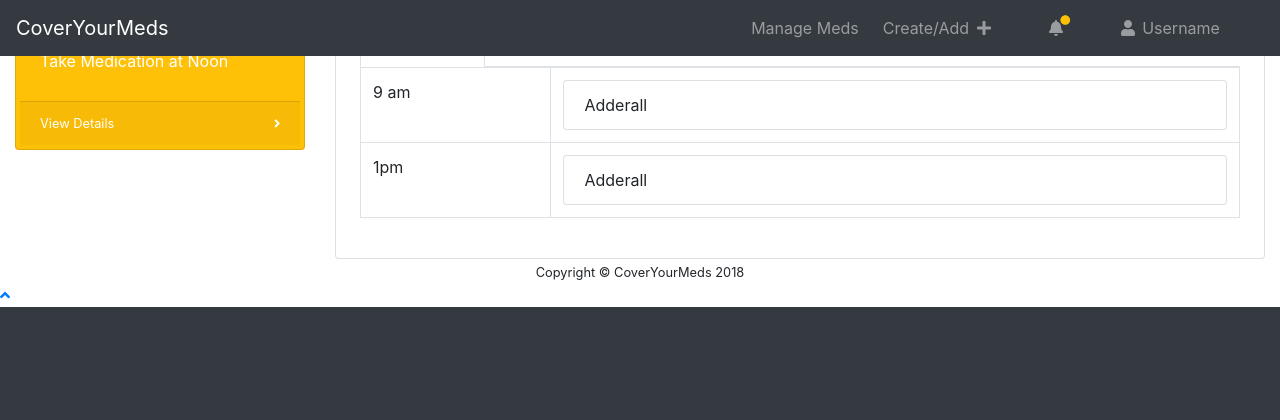
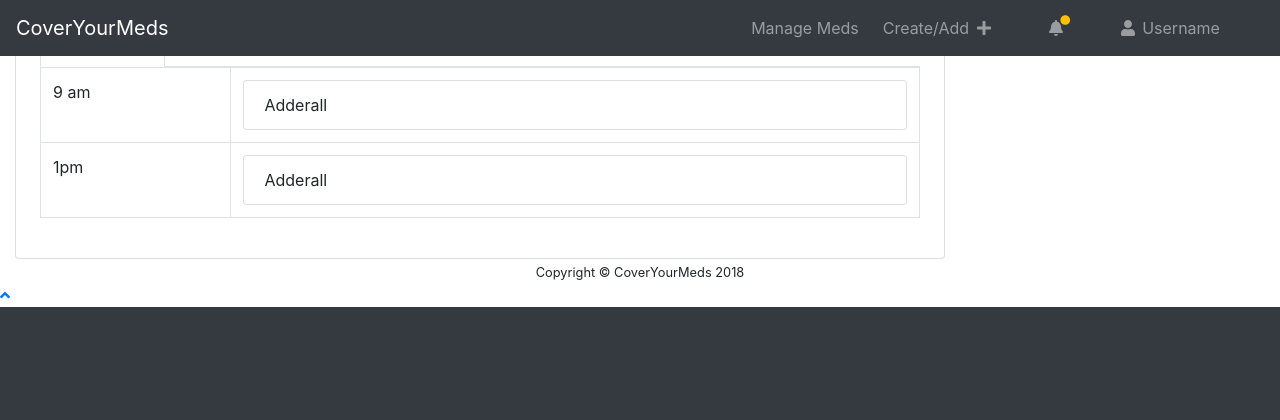
Before and after one commit to CoverYourMeds/Prototype, a Flask app: page / in a window 1280 px wide. Shown: the top 420 px of the page. Run offline with Flask 2, Linux system fonts and the light colour scheme; data comes from the database, SQL or seed files in the repository; some libraries are stand-ins or nearby versions.

Commit message:
Fixing Post it order

```diff
--- a/CoverYourMeds/static/css/style.css
+++ b/CoverYourMeds/static/css/style.css
@@ -84,10 +84,12 @@
     #mainNav .navbar-brand {
         width: 0px;
     }
+
     #mainNav .navbar-collapse {
         overflow: visible;
         max-height: none;
     }
+
     #mainNav .navbar-collapse .navbar-sidenav {
         position: absolute;
         top: 0;
@@ -97,39 +99,49 @@
         flex-direction: column;
         margin-top: 56px;
     }
+
     #mainNav .navbar-collapse .navbar-sidenav > .nav-item {
         width: 0px;
         padding: 0;
     }
+
     #mainNav .navbar-collapse .navbar-sidenav > .nav-item > .nav-link {
         padding: 1em;
     }
+
     #mainNav .navbar-collapse .navbar-sidenav > .nav-item .sidenav-second-level,
     #mainNav .navbar-collapse .navbar-sidenav > .nav-item .sidenav-third-level {
         padding-left: 0;
         list-style: none;
     }
+
     #mainNav .navbar-collapse .navbar-sidenav > .nav-item .sidenav-second-level > li,
     #mainNav .navbar-collapse .navbar-sidenav > .nav-item .sidenav-third-level > li {
         width: 0px;
     }
+
     #mainNav .navbar-collapse .navbar-sidenav > .nav-item .sidenav-second-level > li > a,
     #mainNav .navbar-collapse .navbar-sidenav > .nav-item .sidenav-third-level > li > a {
         padding: 1em;
     }
+
     #mainNav .navbar-collapse .navbar-sidenav > .nav-item .sidenav-second-level > li > a {
         padding-left: 2.75em;
     }
+
     #mainNav .navbar-collapse .navbar-sidenav > .nav-item .sidenav-third-level > li > a {
         padding-left: 3.75em;
     }
+
     #mainNav .navbar-collapse .navbar-nav > .nav-item.dropdown > .nav-link {
         min-width: 0;
     }
+
     #mainNav .navbar-collapse .navbar-nav > .nav-item.dropdown > .nav-link:after {
         width: 24px;
         text-align: center;
     }
+
     #mainNav .navbar-collapse .navbar-nav > .nav-item.dropdown .dropdown-menu > .dropdown-item > .dropdown-message {
         max-width: 300px;
     }
@@ -143,6 +155,7 @@
     #mainNav.fixed-top .navbar-sidenav {
         height: calc(100vh - 112px);
     }
+
     #mainNav.fixed-top .sidenav-toggler {
         position: absolute;
         top: 0;
@@ -153,10 +166,12 @@
         flex-direction: column;
         margin-top: calc(100vh - 56px);
     }
+
     #mainNav.fixed-top .sidenav-toggler > .nav-item {
         width: 0px;
         padding: 0;
     }
+
     #mainNav.fixed-top .sidenav-toggler > .nav-item > .nav-link {
         padding: 1em;
     }
@@ -298,13 +313,16 @@ body.sidenav-toggled .navbar-sidenav-tooltip.show {
     #mainNav.navbar-dark .navbar-collapse .navbar-sidenav {
         background: #343a40;
     }
+
     #mainNav.navbar-dark .navbar-collapse .navbar-sidenav li.active a {
         color: white !important;
         background-color: #495057;
     }
+
     #mainNav.navbar-dark .navbar-collapse .navbar-sidenav li.active a:focus, #mainNav.navbar-dark .navbar-collapse .navbar-sidenav li.active a:hover {
         color: white;
     }
+
     #mainNav.navbar-dark .navbar-collapse .navbar-sidenav > .nav-item .sidenav-second-level,
     #mainNav.navbar-dark .navbar-collapse .navbar-sidenav > .nav-item .sidenav-third-level {
         background: #343a40;
@@ -342,19 +360,21 @@ body.sidenav-toggled .navbar-sidenav-tooltip.show {
     #mainNav.navbar-light .navbar-collapse .navbar-sidenav {
         background: #f8f9fa;
     }
+
     #mainNav.navbar-light .navbar-collapse .navbar-sidenav li.active a {
         color: #000 !important;
         background-color: #e9ecef;
     }
+
     #mainNav.navbar-light .navbar-collapse .navbar-sidenav li.active a:focus, #mainNav.navbar-light .navbar-collapse .navbar-sidenav li.active a:hover {
         color: #000;
     }
+
     #mainNav.navbar-light .navbar-collapse .navbar-sidenav > .nav-item .sidenav-second-level,
     #mainNav.navbar-light .navbar-collapse .navbar-sidenav > .nav-item .sidenav-third-level {
         background: #f8f9fa;
     }
 }
-
 
 @media (min-width: 992px) {
     footer.sticky-footer {
@@ -367,10 +387,3 @@ body.sidenav-toggled .navbar-sidenav-tooltip.show {
         width: 100%;
     }
 }
-
-.card-note {
-  width: 100%;
-  position: relative;
-  min-width: 150px;
-  min-height: 150px;
-}
--- a/CoverYourMeds/templates/index.html
+++ b/CoverYourMeds/templates/index.html
@@ -2,22 +2,6 @@
 {% block body %}
     <div class="container-fluid">
         <div class="row">
-            <div class="col-lg-3">
-                <div class="card text-white bg-warning p-1 card-note">
-                    <div class="card-body">
-                        <div class="card-body-icon">
-                            <i class="fas fa-pills"></i>
-                        </div>
-                        <div class="mr-5">Take Medication at Noon</div>
-                    </div>
-                    <a class="card-footer text-white clearfix small z-1" href="#">
-                        <span class="float-left">View Details</span>
-                        <span class="float-right">
-                <i class="fa fa-angle-right"></i>
-              </span>
-                    </a>
-                </div>
-            </div>
             <div class="col-lg-9">
                 <div class="card p-4">
                     <ul class="nav nav-tabs nav-fill">
@@ -201,6 +185,9 @@
                     </div>
                 </div>
             </div>
+            <div class="col-lg-3">
+
+            </div>
         </div>
     </div>
 {% endblock %}
```
Lines whose indentation alone changed are shown as unchanged.
